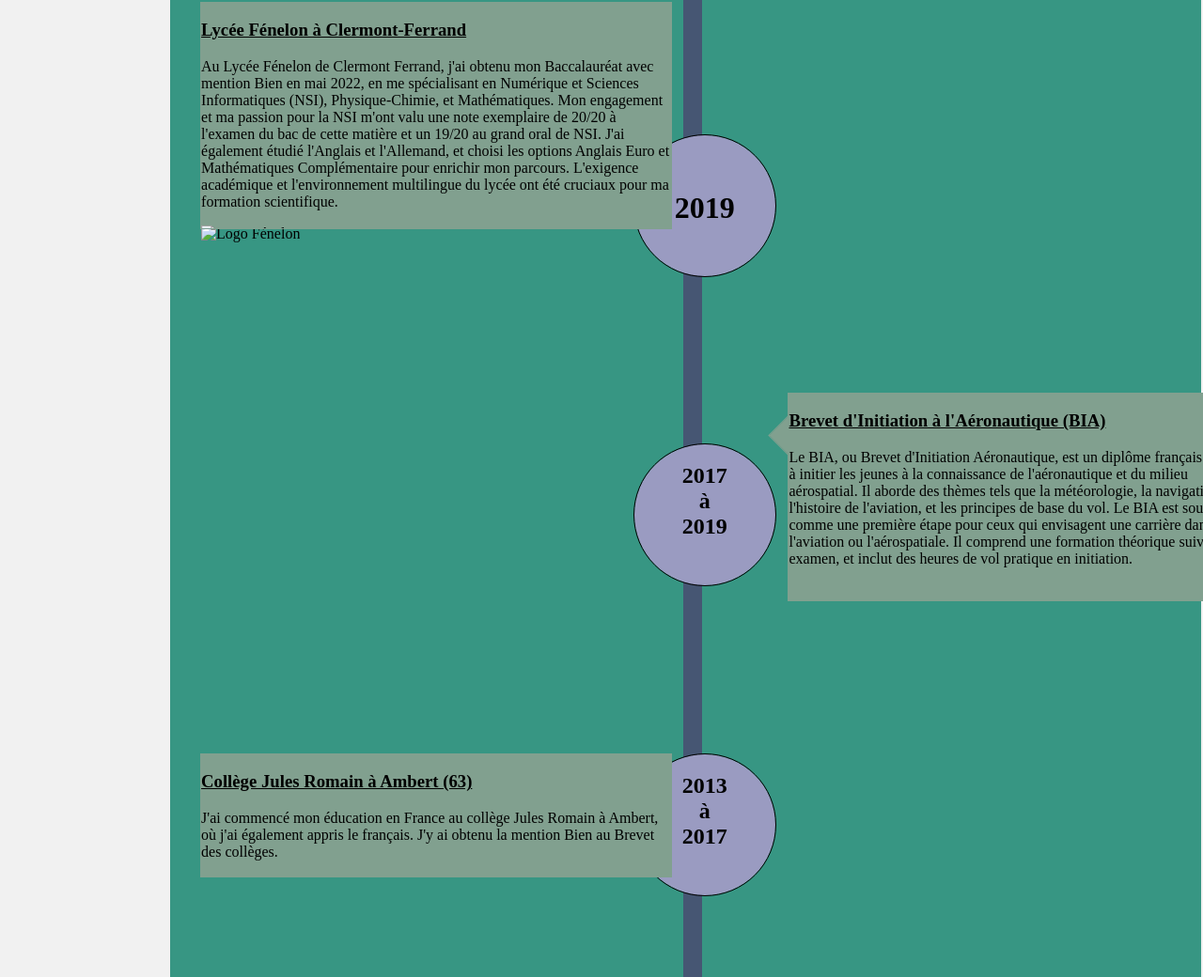
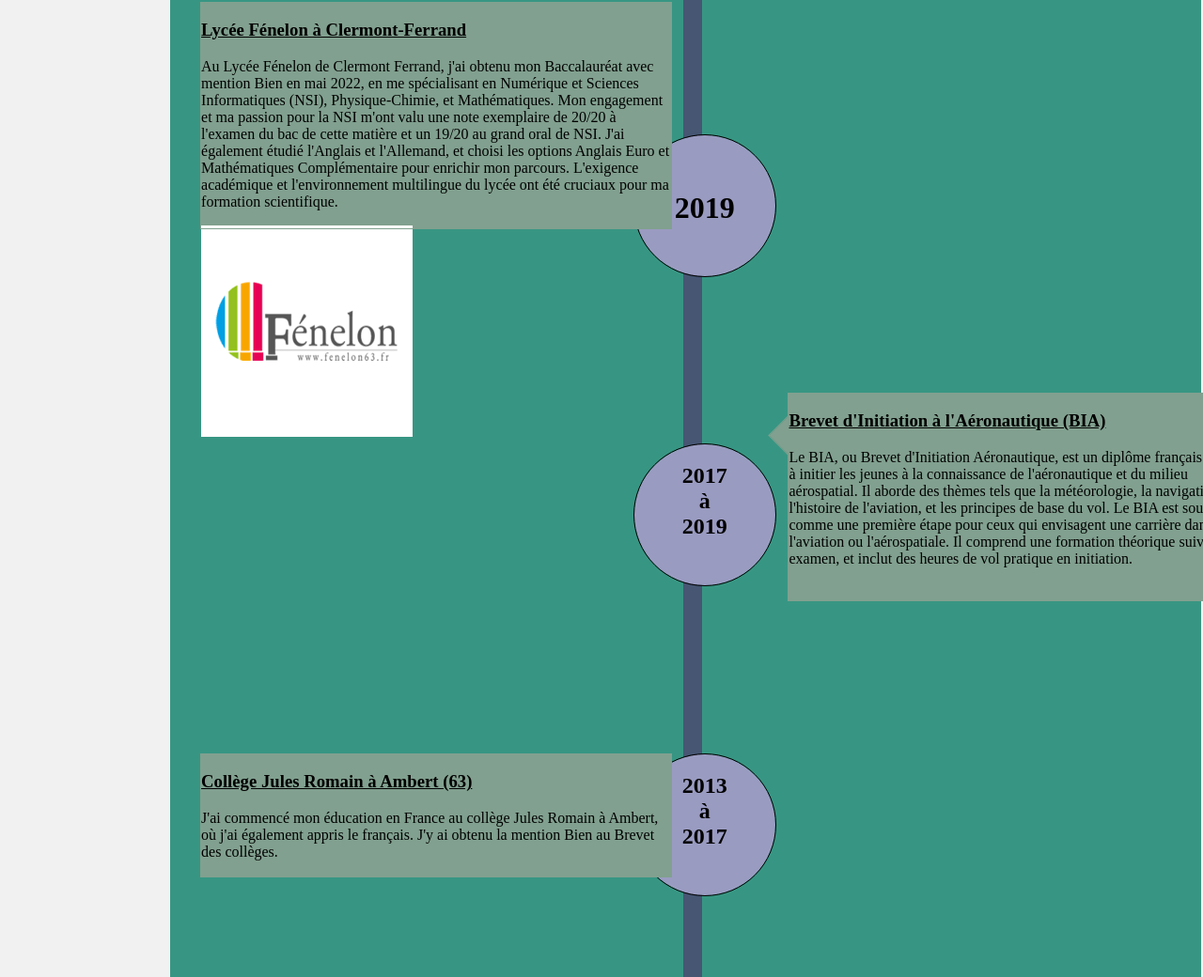
Before and after one commit to Sue-Cash/portfolio, a plain HTML site: page index.html in a window 1280 px wide. Shown: the part 2748-3788 px from the top of the page at 94% size. Drawn offline with Linux system fonts and the light colour scheme; files whose address does not match are found by name.

Commit message:
Update index.html

```diff
--- a/index.html
+++ b/index.html
@@ -94,7 +94,7 @@
             <div class="Box3">
                 <u><h3>Lycée Fénelon à Clermont-Ferrand</h3></u>
                 <p>Au Lycée Fénelon de Clermont Ferrand, j'ai obtenu mon Baccalauréat avec mention Bien en mai 2022, en me spécialisant en Numérique et Sciences Informatiques (NSI), Physique-Chimie, et Mathématiques. Mon engagement et ma passion pour la NSI m'ont valu une note exemplaire de 20/20 à l'examen du bac de cette matière et un 19/20 au grand oral de NSI. J'ai également étudié l'Anglais et l'Allemand, et choisi les options Anglais Euro et Mathématiques Complémentaire pour enrichir mon parcours. L'exigence académique et l'environnement multilingue du lycée ont été cruciaux pour ma formation scientifique.</p>
-                <img src="Photos_Portfolio/Logo_Fenelon.png" alt="Logo Fénelon">
+                <img src="Logo_Fenelon.png" alt="Logo Fénelon">
             </div>
             <div class="Arrow3"></div>
 
```
